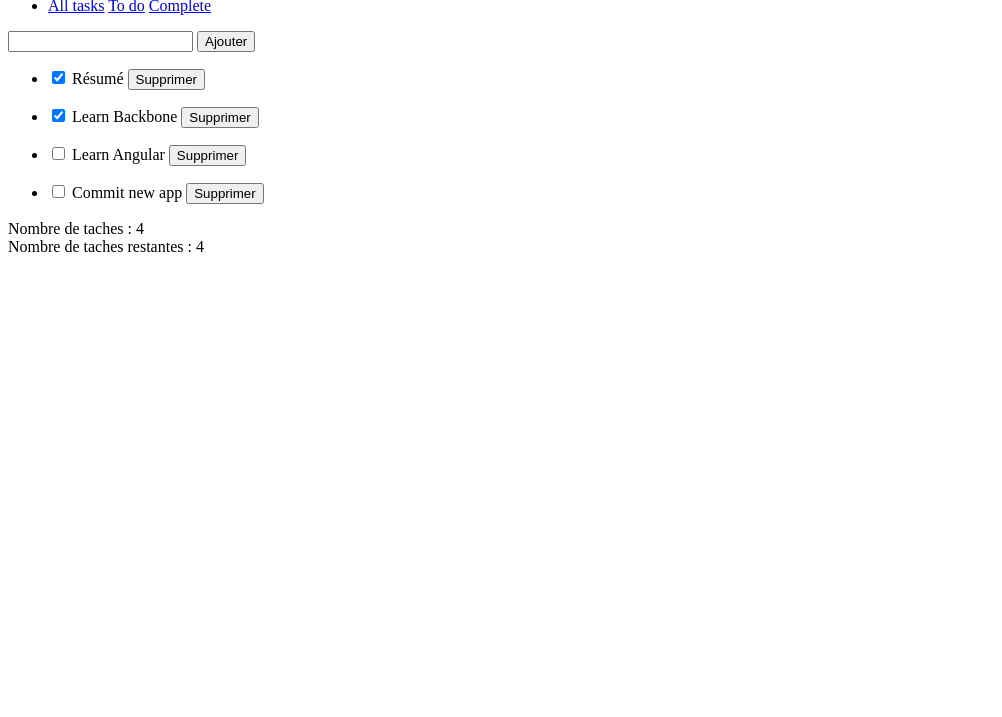
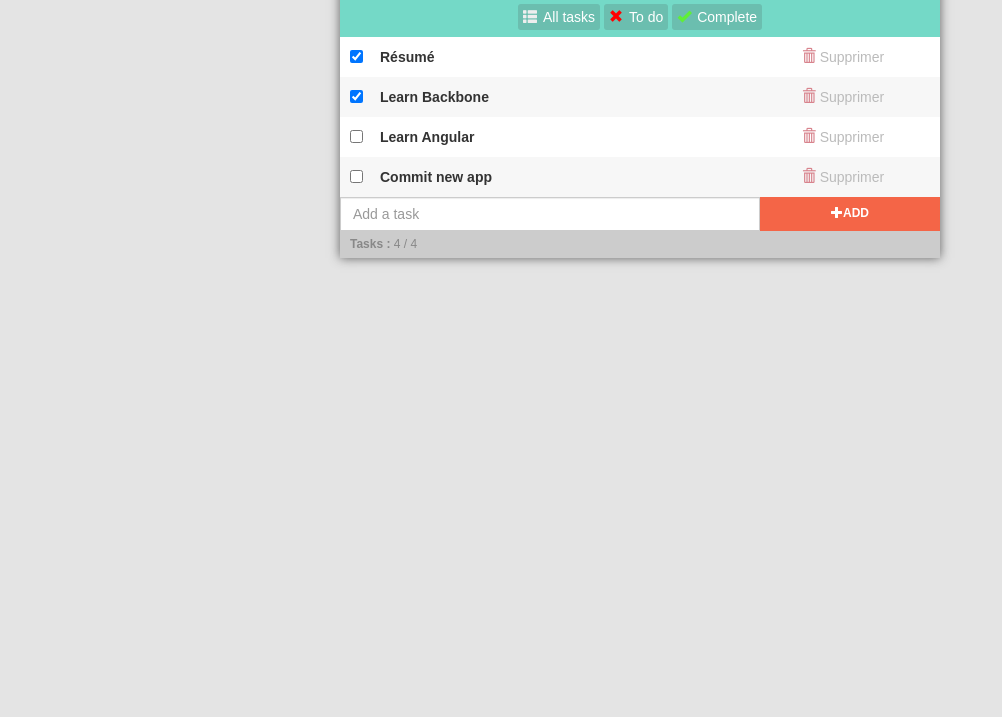
Before and after one commit to jbelie/angular-todolist, a plain HTML site: page index.html in a window 1280 px wide. Shown: the part 83-800 px from the top of the page, without its empty margins (0-1002 px from the left). Drawn offline with Linux system fonts and the light colour scheme.

Commit message:
Add CSS & Bootstrap structure

```diff
--- /dev/null
+++ b/css/style.css
@@ -0,0 +1,154 @@
+body{
+	background-color:#E4E4E4;
+	font-family:arial,sans-serif;
+	font-size:14px;
+	color:#333;
+}
+
+h1{
+	color:#FFF;
+	text-align:center;
+	background-color:#52CEB7;
+	font-weight:bold;
+	padding:10px 0;
+	margin:0;
+}
+
+ul{
+	list-style-type:none;
+}
+.bold{
+	font-weight:bold;
+}
+.light-gray{
+	color:#EEE;
+}
+.red{
+	color:red;
+}
+.light-red{
+	color:#D8838D;
+}
+.green{
+	color:#5FEF37;
+}
+
+/* App */
+#todo-app{
+	-webkit-box-shadow: 0px 0px 10px 0px rgba(50, 50, 50, 0.75);
+	-moz-box-shadow:    0px 0px 10px 0px rgba(50, 50, 50, 0.75);
+	box-shadow:         0px 0px 10px 0px rgba(50, 50, 50, 0.75);
+
+	margin:20px auto 0 auto;
+	max-width:600px;
+}
+
+/* Nav */
+#menu{
+	background-color:#74D9C7;
+	color:#FFF;
+	margin:0px;
+	padding:5px 0;
+}
+#menu ul{
+	margin:0px;
+	padding:5px 0px;
+	text-align:center;
+}
+#menu a{
+	color:#FFF;
+	padding:5px;
+	border-radius:3px;
+	background-color:#6BBEAF;
+}
+#menu a:hover{
+	text-decoration:none;
+	background-color:#8EC3BA;
+}
+#menu a .glyphicon{
+	margin:0 6px 0px 0;
+}
+
+/* ToDo List */
+ul#todo-list{
+	margin:0px;
+	padding:0px 0px;
+}
+ul#todo-list li{
+	padding:0px 10px;
+	position:relative;
+}
+ul#todo-list li input, ul#todo-list li label{
+	margin:10px 0px;
+}
+ul#todo-list li input{
+	position:absolute;
+	top:3px;
+	left:10px;
+}
+ul#todo-list li label{
+	padding-left:30px;
+	float:left;
+	width:70%;
+}
+ul#todo-list li.odd{
+	background-color:#FFF;
+}
+ul#todo-list li.even{
+	background-color:#F7F7F7;
+}
+ul#todo-list li .btn-remove{
+	border:0px solid #FFF;
+	background:transparent;
+	color:#BBB;
+	padding:10px 10px;
+	float:right;
+	width:30%;
+}
+ul#todo-list li .btn-remove:hover{
+	background-color:#EEE;
+	color:#666;
+}
+
+/* ToDo Form */
+#add-task-form{}
+#add-task-form .form-group{
+	margin:0px;
+	width:100%;
+}
+#add-task-form input{
+	float:left;
+	width:70%;
+	border-radius:0px;
+}
+#add-task-button{
+	background-color:#f46547;
+	height:34px;
+	font-size:12px;
+	font-weight:bold;
+	text-transform:uppercase;
+	text-align:center;
+	color:#FFF;
+	border:0px solid #FFF;
+	float:right;
+	width:30%;
+}
+#add-task-button:hover{
+	background-color:#F47358;
+}
+
+/* Task counter */
+#task-counter{
+	font-size:12px;
+	color:#888;
+	padding:5px 10px;
+	background-color:#CCC;
+}
+
+
+
+@media (max-width: 468px) {
+	ul#todo-list li .btn-remove{
+		font-size:10px;
+	}
+}
--- a/index.html
+++ b/index.html
@@ -2,24 +2,30 @@
 <html lang="fr">
 <head>
   <meta charset="utf-8">
+  <meta name="viewport" content="width=device-width, initial-scale=1">
   <title>ToDoList || AngularJS - Démo</title>
-
+  <link href='bower_components/bootstrap/dist/css/bootstrap.min.css' rel='stylesheet' type='text/css'>
+  <link href='css/style.css' rel='stylesheet' type='text/css'>
 </head>
 <body ng-app="toDoList">
 
+	<!--CONTAINER-->
+	<div class="container">
+		<section id="todo-app">
 			<h1>Angular ToDoList</h1>
-	<nav>
+			<nav id="menu">
 				<ul>
 					<li>
-				<a href='#/all'>All tasks</a>
-				<a href='#/tasks/toDo'>To do</a>
-				<a href='#/tasks/complete'>Complete</a>
+						<a href='#/all'><span class="glyphicon glyphicon-th-list light-gray"></span>All tasks</a>
+						<a href='#/tasks/toDo'><span class="glyphicon glyphicon-remove red"></span>To do</a>
+						<a href='#/tasks/complete'><span class="glyphicon glyphicon-ok green"></span>Complete</a>
 					</li>
 				</ul>
 			</nav>
-	<!--ANGULAR VIEW-->
+			<!--AngularView-->
 			<div ng-view></div>
-
+		</section>
+	</div>
 
 	<!--JAVASCRIPT-->
 	<section id="javascript">
--- a/js/angular/src/directives/directive.js
+++ b/js/angular/src/directives/directive.js
@@ -2,7 +2,8 @@
 
 app.directive('taskDecorate',function(){
 	return{
-		restrict: "E",
-		templateUrl : 'views/todo/decorator/taskHTML.html'
+		restrict	:	'E',
+		replace		:	true,
+		templateUrl :	'views/todo/decorator/taskHTML.html'
 	}
 });
--- a/views/todo/decorator/taskHTML.html
+++ b/views/todo/decorator/taskHTML.html
@@ -1,5 +1,9 @@
-<li>
-	<input type="checkbox" name="task_{{task.id}}" id="task_{{task.id}}" ng-checked="{{task.isDone}}" ng-click="updateStatusTask(task)" />
+<li ng-class-odd="'odd'" ng-class-even="'even'">
+	<input type="checkbox" name="task_{{task.id}}" id="task_{{task.id}}" ng-checked="{{task.isDone}}" ng-click="updateStatusTask(task)"  />
 	<label for="task_{{task.id}}">{{task.content}}</label>
-	<button ng-click="deleteTask($index)">Supprimer</button>
+	<button ng-click="deleteTask($index)" class="pull-right btn-remove">
+			<span class=" glyphicon glyphicon-trash light-red"></span>
+			Supprimer
+	</button>
+	<div class="clearfix"></div>
 </li>
--- a/views/todo/list.html
+++ b/views/todo/list.html
@@ -1,13 +1,15 @@
-<section id="toDoTasks">
-	{{$scope.status}}
-	<form id="add-task">
-		<input type="text" name="taskContent" ng-model="task.content" value="{{task.content}}"/>
-		<button ng-click="addTask(task)">Ajouter</button>
-	</form>
+<ul id="todo-list">
+	<task-decorate ng-repeat="task in tasks | filter:{isDone:status}"></task-decorate>
+</ul>
 
-	<ul ng-repeat="task in tasks | filter:{isDone:status}">
-		<task-decorate></task-decorate>
-	</ul>
-	Nombre de taches : {{ tasks.length }}<br/>
-	Nombre de taches restantes : {{ tasks.length }}<br/>
-</section>
+<form id="add-task-form" class="form-inline">
+	<div class="form-group">
+		<input type="text" name="taskContent" ng-model="task.content" value="{{task.content}}" placeholder="Add a task" class="form-control"/>
+		<button ng-click="addTask(task)" id="add-task-button"><span class="glyphicon glyphicon-plus"></span>Add</button>
+		<div class="clearfix"></div>
+	</div>
+</form>
+
+<div id="task-counter">
+	<span class="bold">Tasks :</span> {{ tasks.length }} / {{ tasks.length }}<br/>
+</div>
```
Lines whose indentation alone changed are shown as unchanged.
